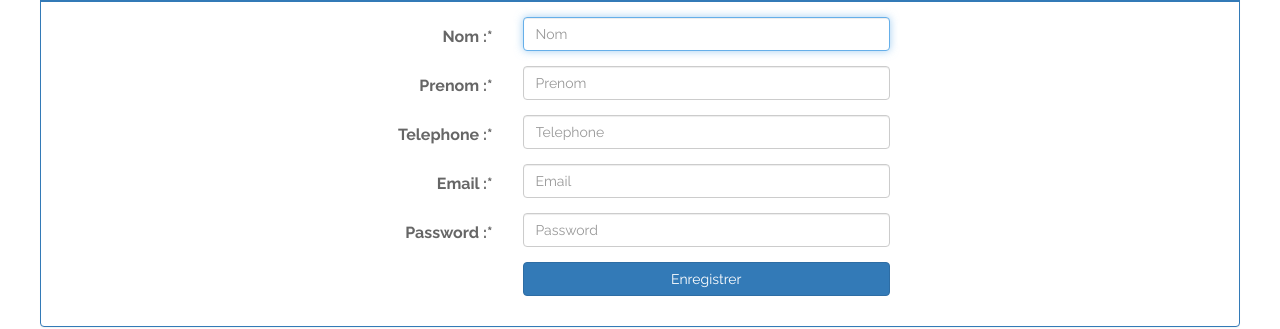
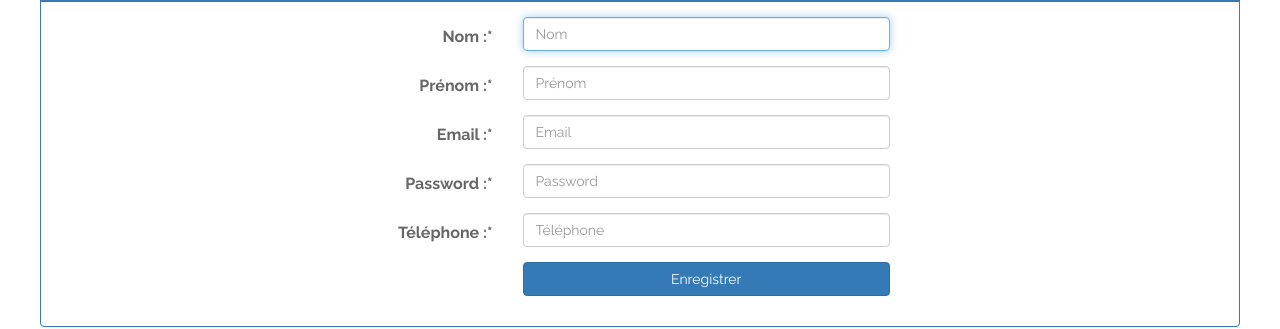
Before and after one commit to ziatl/CarWash-Angular, an Angular app: page /join in a window 1280 px wide. Shown: the part 256-585 px from the top of the page. Built offline with nearby package versions, Linux system fonts and the light colour scheme.

Commit message:
Modification de join et update

```diff
--- a/src/app/sign/join.component.html
+++ b/src/app/sign/join.component.html
@@ -19,25 +19,16 @@
       </div>
     </div>
     <div class="form-group">
-      <label for="prenom" class="col-sm-3 control-label">Prenom :*</label>
+      <label for="prenom" class="col-sm-3 control-label">Prénom :*</label>
       <div class="col-sm-9">
-        <input type="text" id="prenom" placeholder="Prenom" class="form-control"
+        <input type="text" id="prenom" placeholder="Prénom" class="form-control"
                [(ngModel)]="user.prenom" name="prenom" #prenom="ngModel" required autofocus>
         <div *ngIf="prenom.invalid && (prenom.dirty || prenom.touched)">
           <h6 class="erreur" *ngIf="prenom.errors.required">Saisie obligatoire.</h6>
         </div>
       </div>
     </div>
-    <div class="form-group">
-      <label for="telephone" class="col-sm-3 control-label">Telephone :*</label>
-      <div class="col-sm-9">
-        <input type="number" id="telephone" placeholder="Telephone" class="form-control"
-               [(ngModel)]="user.telephone" name="telephone" #telephone="ngModel" minlengh="10" maxlength="10" required>
-        <div *ngIf="telephone.invalid && (telephone.dirty || telephone.touched)">
-          <h6 class="erreur" *ngIf="telephone.errors.required">Saisie obligatoire.</h6>
-        </div>
-      </div>
-      </div>
+
     <div class="form-group">
       <label for="email" class="col-sm-3 control-label">Email :*</label>
       <div class="col-sm-9">
@@ -59,6 +50,16 @@
           <h6 class="erreur" *ngIf="mdp.errors.minlengh">Minimum 8 caractere.</h6>
         </div>
 
+      </div>
+    </div>
+    <div class="form-group">
+      <label for="telephone" class="col-sm-3 control-label">Téléphone :*</label>
+      <div class="col-sm-9">
+        <input type="number" id="telephone" placeholder="Téléphone" class="form-control"
+               [(ngModel)]="user.telephone" name="telephone" #telephone="ngModel" minlengh="10" maxlength="10" required>
+        <div *ngIf="telephone.invalid && (telephone.dirty || telephone.touched)">
+          <h6 class="erreur" *ngIf="telephone.errors.required">Saisie obligatoire.</h6>
+        </div>
       </div>
     </div>
     <div class="form-group">
--- a/src/app/sign/update.component.html
+++ b/src/app/sign/update.component.html
@@ -27,16 +27,7 @@
           </div>
         </div>
       </div>
-      <div class="form-group">
-        <label for="telephone" class="col-sm-3 control-label">Telephone :*</label>
-        <div class="col-sm-9">
-          <input type="number" id="telephone" placeholder="Telephone" class="form-control"
-                 [(ngModel)]="user.telephone" name="telephone" #telephone="ngModel" minlengh="10" maxlength="10" required>
-          <div *ngIf="telephone.invalid && (telephone.dirty || telephone.touched)">
-            <h6 class="erreur" *ngIf="telephone.errors.required">Saisie obligatoire.</h6>
-          </div>
-        </div>
-      </div>
+
       <div class="form-group">
         <label for="email" class="col-sm-3 control-label">Email :*</label>
         <div class="col-sm-9">
@@ -61,12 +52,22 @@
         </div>
       </div>
       <div class="form-group">
-        <label for="telephone" class="col-sm-3 control-label">Adresse :*</label>
+        <label for="adresse" class="col-sm-3 control-label">Adresse :*</label>
         <div class="col-sm-9">
           <input type="text" id="adresse" placeholder="Adresse" class="form-control"
                  [(ngModel)]="user.adresse" name="adresse" #adresse="ngModel" maxlength="40" required>
           <div *ngIf="adresse.invalid && (adresse.dirty || adresse.touched)">
             <h6 class="erreur" *ngIf="adresse.errors.required">Saisie obligatoire.</h6>
+          </div>
+        </div>
+      </div>
+      <div class="form-group">
+        <label for="telephone" class="col-sm-3 control-label">Telephone :*</label>
+        <div class="col-sm-9">
+          <input type="number" id="telephone" placeholder="Telephone" class="form-control"
+                 [(ngModel)]="user.telephone" name="telephone" #telephone="ngModel" minlengh="10" maxlength="10" required>
+          <div *ngIf="telephone.invalid && (telephone.dirty || telephone.touched)">
+            <h6 class="erreur" *ngIf="telephone.errors.required">Saisie obligatoire.</h6>
           </div>
         </div>
       </div>
--- a/src/index.html
+++ b/src/index.html
@@ -2,14 +2,13 @@
 <html dir="ltr" lang="en">
 <head>
   <meta charset="utf-8">
-  <title>CarWashAngular</title>
+  <title>LACS</title>
   <base href="/">
   <meta name="viewport" content="width=device-width, initial-scale=1">
   <meta http-equiv="content-type" content="text/html; charset=UTF-8"/>
   <meta name="description" content="CarWash - Car Wash & Car Repair HTML5 Responsive Template">
   <meta name="keywords" content="auto, auto service, Auto Wash, car, Car Repair, car service, car wash, cleaning, garage, mechanic, motor, repair, auto painting, workshop,">
   <meta name="author" content="Theme Garbage">
-  <title>CarWash - Car Wash & Car Repair HTML5 Responsive Template</title>
   <!-- Favicon Icon -->
   <link rel="icon" type="image/png" href="../assets/img/favicon.png">
 
```
